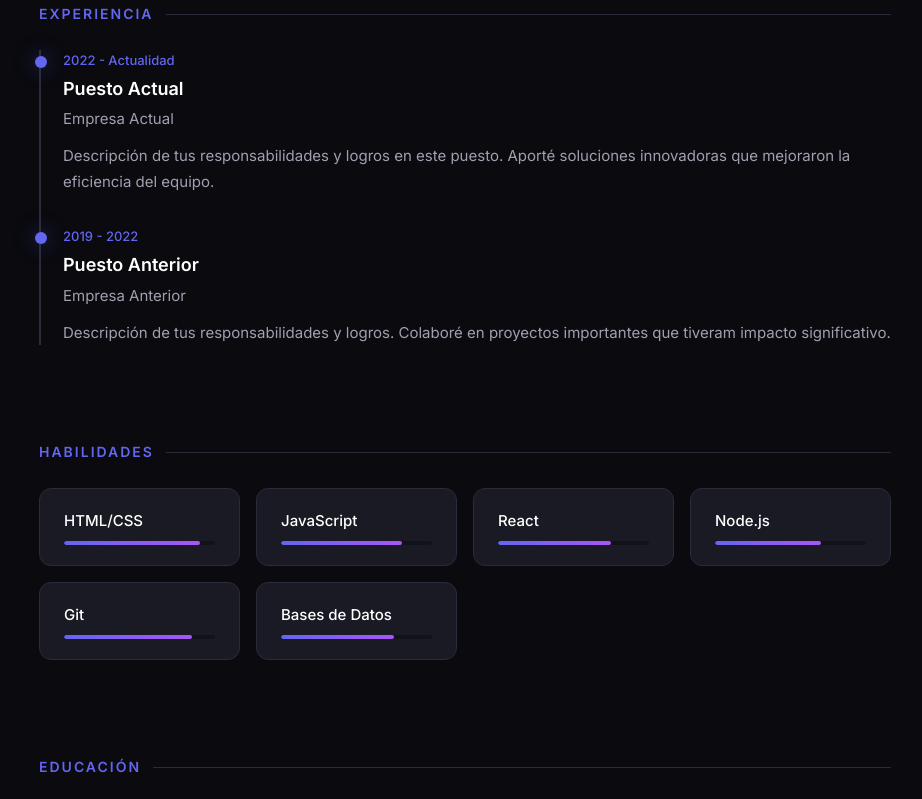
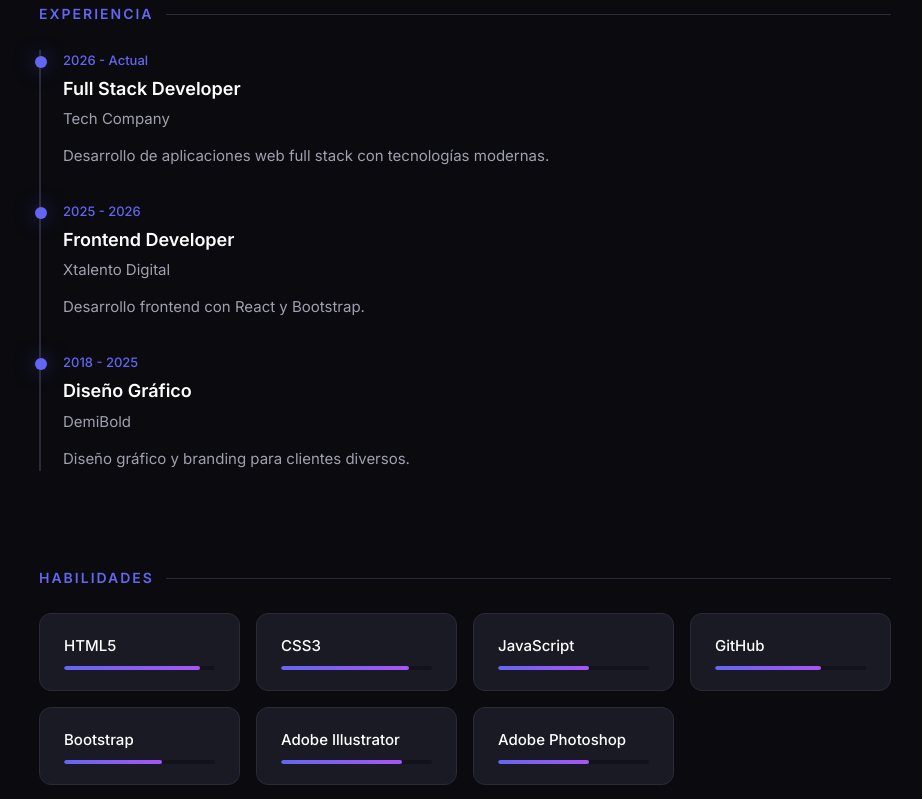
Before and after one commit to simone0780/webcv, a plain HTML site: page index.html in a window 1280 px wide. Shown: the part 787-1586 px from the top of the page, without its empty margins (175-1097 px from the left). Drawn offline with Linux system fonts and the light colour scheme.

Commit message:
Update with personal data from techDeveloper

```diff
--- a/index.html
+++ b/index.html
@@ -304,13 +304,13 @@
 <body>
     <header>
         <div class="container">
-            <div class="avatar">T</div>
-            <h1>Tu Nombre</h1>
-            <p class="title">Tu Título Profesional</p>
+            <div class="avatar"><img src="img/Simon.png" alt="Ernesto Lopez Simon" style="width: 100%; height: 100%; border-radius: 50%; object-fit: cover;"></div>
+            <h1>Ernesto Lopez Simon</h1>
+            <p class="title">Software Developer</p>
             <div class="contact-links">
-                <a href="mailto:simonernestolopez71080@gmail.com">simonernestolopez71080@gmail.com</a>
-                <a href="#">LinkedIn</a>
-                <a href="#">GitHub</a>
+                <a href="mailto:simonernestolopez71080@mail.com">simonernestolopez71080@mail.com</a>
+                <a href="https://linkedin.com">LinkedIn</a>
+                <a href="https://github.com/simone0780">GitHub</a>
             </div>
         </div>
     </header>
@@ -319,7 +319,10 @@
         <section id="about">
             <h2 class="section-title">Sobre Mí</h2>
             <div class="about-content">
-                <p>Profesional dinámico y orientado a resultados con experiencia en desarrollo web y gestión de proyectos. Capaz de trabajar bajo presión y cumplir plazos ajustados. Buscando aportar mis habilidades técnicas y blandas en un entorno desafiante donde pueda crecer profesionalmente.</p>
+                <p>Desarrollador de software apasionado por crear aplicaciones web modernas,
+                escalables y centradas en el usuario.
+                Experiencia en tecnologías front-end y back-end, grandes conocimientos en diseño gráfico.
+                Siempre en busca de nuevos desafíos y oportunidades para aprender y crecer profesionalmente.</p>
             </div>
         </section>
 
@@ -327,16 +330,22 @@
             <h2 class="section-title">Experiencia</h2>
             <div class="timeline">
                 <div class="timeline-item">
-                    <p class="timeline-date">2022 - Actualidad</p>
-                    <h3 class="timeline-title">Puesto Actual</h3>
-                    <p class="timeline-company">Empresa Actual</p>
-                    <p class="timeline-description">Descripción de tus responsabilidades y logros en este puesto. Aporté soluciones innovadoras que mejoraron la eficiencia del equipo.</p>
+                    <p class="timeline-date">2026 - Actual</p>
+                    <h3 class="timeline-title">Full Stack Developer</h3>
+                    <p class="timeline-company">Tech Company</p>
+                    <p class="timeline-description">Desarrollo de aplicaciones web full stack con tecnologías modernas.</p>
                 </div>
                 <div class="timeline-item">
-                    <p class="timeline-date">2019 - 2022</p>
-                    <h3 class="timeline-title">Puesto Anterior</h3>
-                    <p class="timeline-company">Empresa Anterior</p>
-                    <p class="timeline-description">Descripción de tus responsabilidades y logros. Colaboré en proyectos importantes que tiveram impacto significativo.</p>
+                    <p class="timeline-date">2025 - 2026</p>
+                    <h3 class="timeline-title">Frontend Developer</h3>
+                    <p class="timeline-company">Xtalento Digital</p>
+                    <p class="timeline-description">Desarrollo frontend con React y Bootstrap.</p>
+                </div>
+                <div class="timeline-item">
+                    <p class="timeline-date">2018 - 2025</p>
+                    <h3 class="timeline-title">Diseño Gráfico</h3>
+                    <p class="timeline-company">DemiBold</p>
+                    <p class="timeline-description">Diseño gráfico y branding para clientes diversos.</p>
                 </div>
             </div>
         </section>
@@ -345,28 +354,32 @@
             <h2 class="section-title">Habilidades</h2>
             <div class="skills-grid">
                 <div class="skill-item">
-                    <p class="skill-name">HTML/CSS</p>
+                    <p class="skill-name">HTML5</p>
                     <div class="skill-bar"><div class="skill-level" style="width: 90%"></div></div>
                 </div>
                 <div class="skill-item">
+                    <p class="skill-name">CSS3</p>
+                    <div class="skill-bar"><div class="skill-level" style="width: 85%"></div></div>
+                </div>
+                <div class="skill-item">
                     <p class="skill-name">JavaScript</p>
+                    <div class="skill-bar"><div class="skill-level" style="width: 60%"></div></div>
+                </div>
+                <div class="skill-item">
+                    <p class="skill-name">GitHub</p>
+                    <div class="skill-bar"><div class="skill-level" style="width: 70%"></div></div>
+                </div>
+                <div class="skill-item">
+                    <p class="skill-name">Bootstrap</p>
+                    <div class="skill-bar"><div class="skill-level" style="width: 65%"></div></div>
+                </div>
+                <div class="skill-item">
+                    <p class="skill-name">Adobe Illustrator</p>
                     <div class="skill-bar"><div class="skill-level" style="width: 80%"></div></div>
                 </div>
                 <div class="skill-item">
-                    <p class="skill-name">React</p>
-                    <div class="skill-bar"><div class="skill-level" style="width: 75%"></div></div>
-                </div>
-                <div class="skill-item">
-                    <p class="skill-name">Node.js</p>
-                    <div class="skill-bar"><div class="skill-level" style="width: 70%"></div></div>
-                </div>
-                <div class="skill-item">
-                    <p class="skill-name">Git</p>
-                    <div class="skill-bar"><div class="skill-level" style="width: 85%"></div></div>
-                </div>
-                <div class="skill-item">
-                    <p class="skill-name">Bases de Datos</p>
-                    <div class="skill-bar"><div class="skill-level" style="width: 75%"></div></div>
+                    <p class="skill-name">Adobe Photoshop</p>
+                    <div class="skill-bar"><div class="skill-level" style="width: 60%"></div></div>
                 </div>
             </div>
         </section>
--- /dev/null
+++ b/opencode.json
@@ -0,0 +1,6 @@
+{
+  "$schema": "https://opencode.ai/config.json",
+  "permission": {
+    "*": "ask"
+  }
+}
```
Also changed, not shown: 1 other file.
